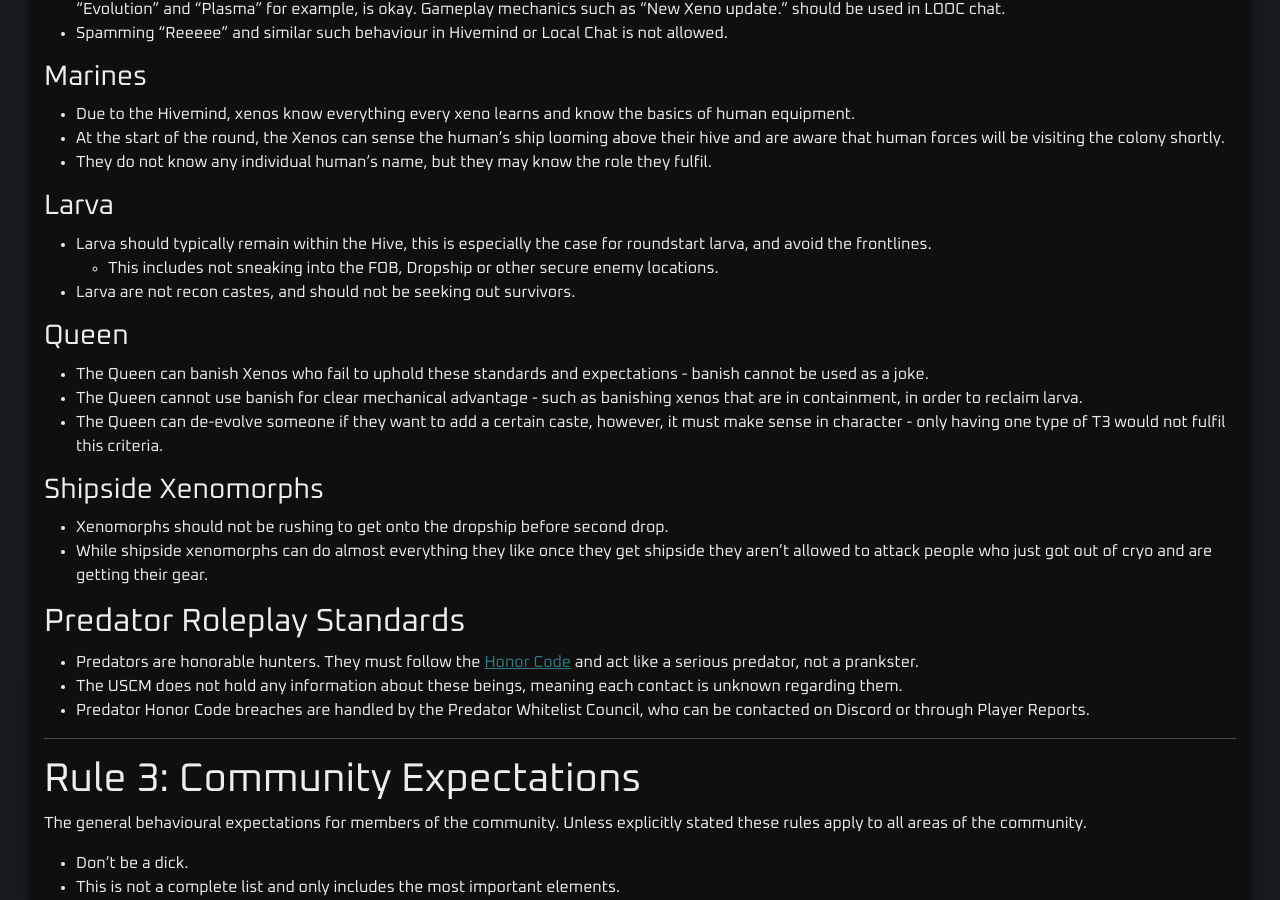
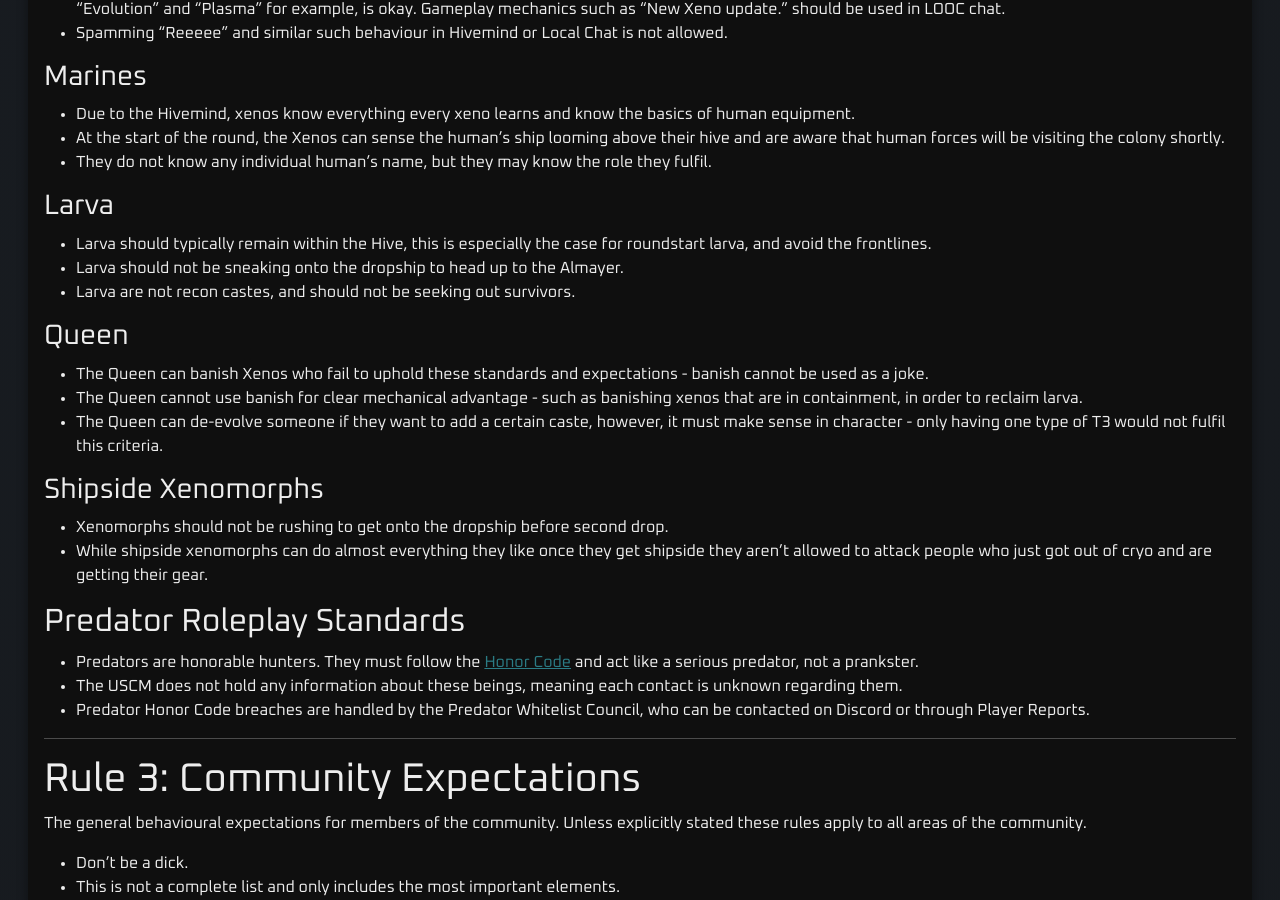
Before and after one commit to cmss13-devs/web, a Jekyll site: the page built from rules.md, in a window 1280 px wide and 900 px high, scrolled down 3891 px. Built offline with Jekyll 4.4.1, drawn with Linux system fonts in a browser that asks for light colours.

Commit message:
Update rules.md

```diff
--- a/rules.md
+++ b/rules.md
@@ -153,7 +153,7 @@ Major shenanigans that may disrupt the normal flow of the round at roundstart, (
 ### Larva
 
 - Larva should typically remain within the Hive, this is especially the case for roundstart larva, and avoid the frontlines.
-  - This includes not sneaking into the FOB, Dropship or other secure enemy locations.
+- Larva should not be sneaking onto the dropship to head up to the Almayer.
 - Larva are not recon castes, and should not be seeking out survivors.
 
 ### Queen
```
